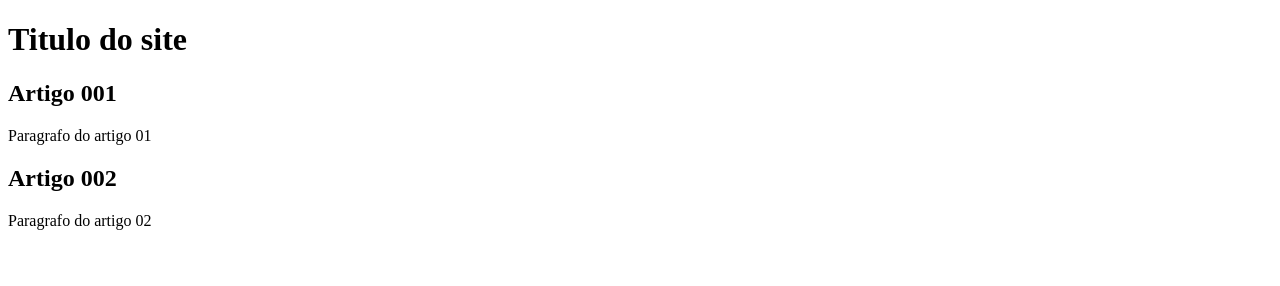
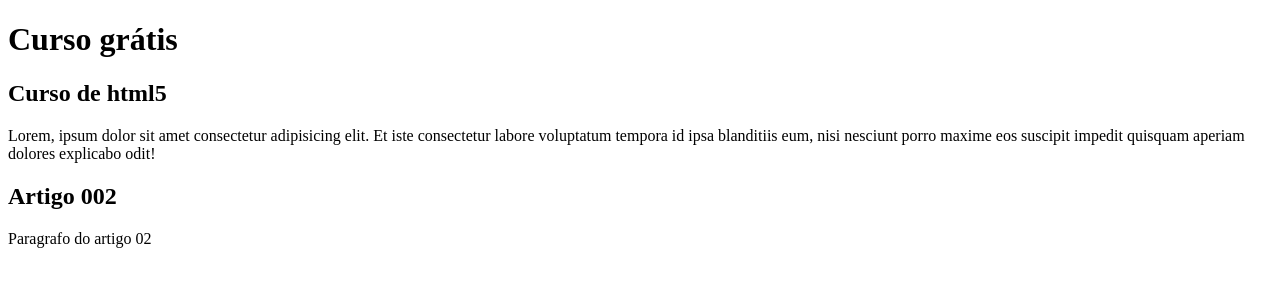
Before and after one commit to CledilsonWisp/Ola-mundo, a plain HTML site: page index.html in a window 1280 px wide. Drawn offline with Linux system fonts and the light colour scheme.

Commit message:
comitei o conteudo

```diff
--- a/index.html
+++ b/index.html
@@ -4,16 +4,16 @@
   <meta charset="UTF-8">
   <meta http-equiv="X-UA-Compatible" content="IE=edge">
   <meta name="viewport" content="width=device-width, initial-scale=1.0">
-  <title>Meu primeiro site no repositório</title>
+  <title>Meu título</title>
 </head>
 <body>
   <main>
     <header>
-      <h1>Titulo do site</h1>
+      <h1>Curso grátis</h1>
     </header>
     <article>
-      <h2>Artigo 001</h2>
-      <p>Paragrafo do artigo 01</p>
+      <h2>Curso de html5</h2>
+      <p>Lorem, ipsum dolor sit amet consectetur adipisicing elit. Et iste consectetur labore voluptatum tempora id ipsa blanditiis eum, nisi nesciunt porro maxime eos suscipit impedit quisquam aperiam dolores explicabo odit!</p>
     </article>
     <article>
       <h2>Artigo 002</h2>
```
